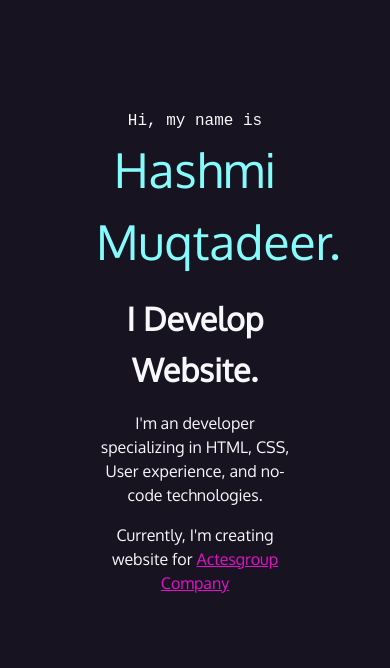
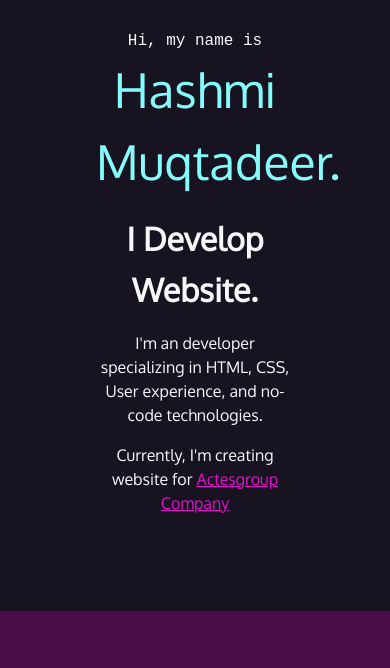
Before and after one commit to hashmi7917/portfolio, a plain HTML site: page index.html in a window 390 px wide. Shown: the part 176-844 px from the top of the page. Drawn offline with Linux system fonts and the light colour scheme.

Commit message:
Top Padding Removed From Intro

```diff
--- a/css/style.css
+++ b/css/style.css
@@ -206,7 +206,7 @@ footer p {
 
 @media (max-width: 630px) {
     #intro {
-        padding: 5rem;
+        padding: 0 5rem 5rem 5rem;
     }
     #intro h2 {
          font-size: 2rem;
```
